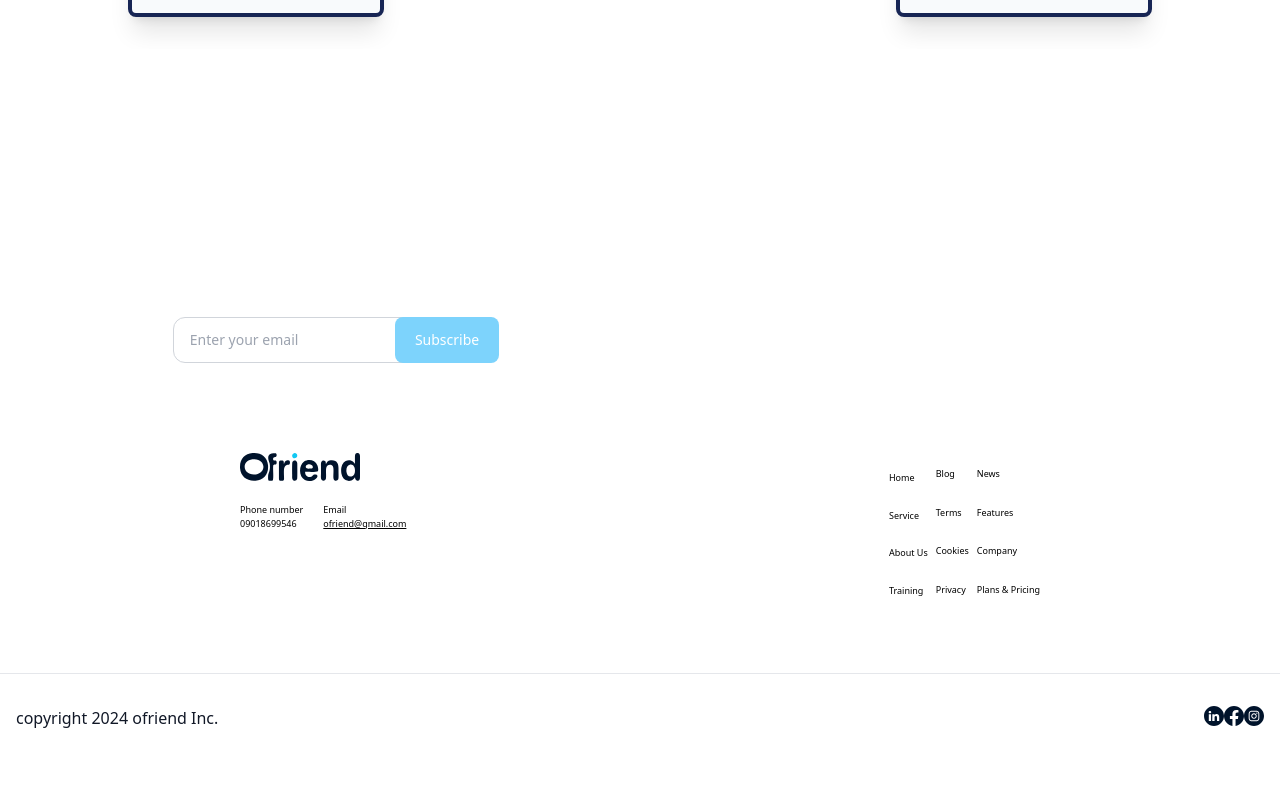
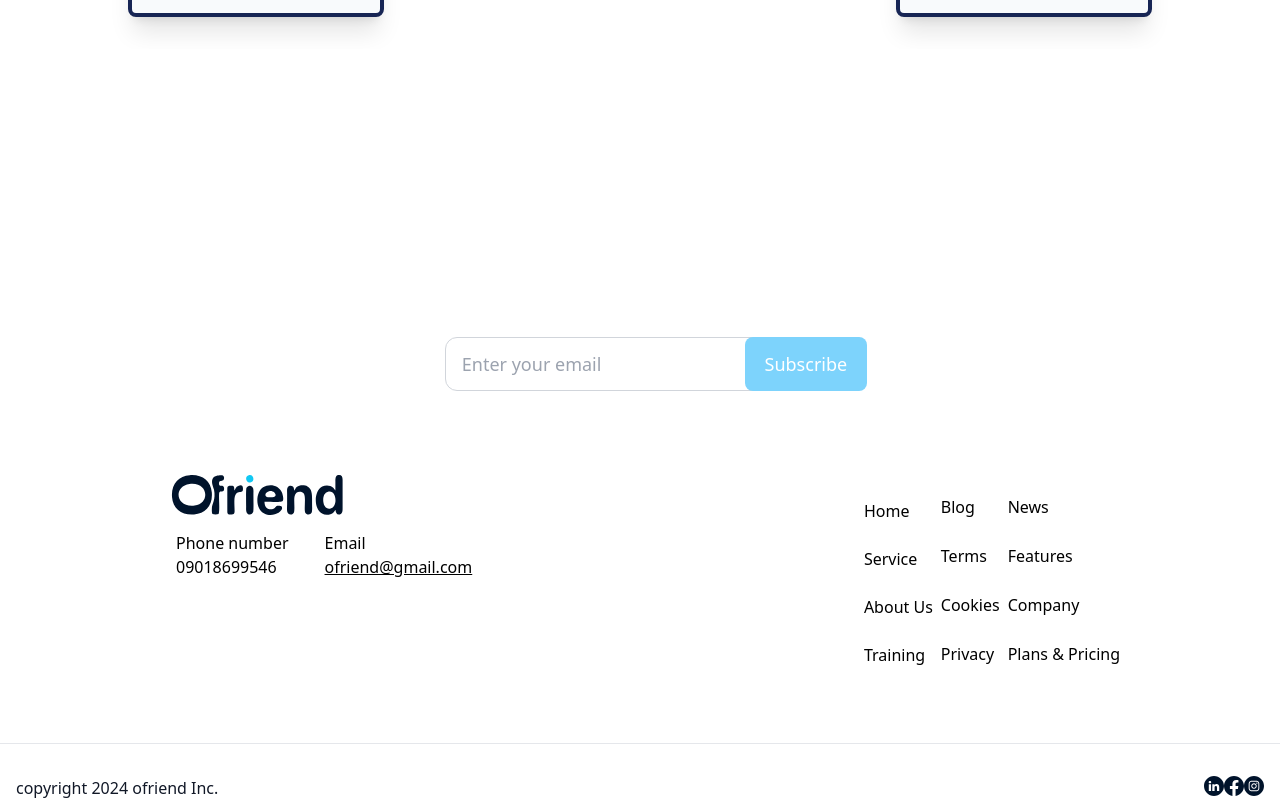
Before and after one commit to devhenode/ofirend-waitlist, a Vue app in the folder client/: page / in a window 1280 px wide. Shown: the part 1359-2159 px from the top of the page. Before the commit the page ends 2089 px from the top, so only its background shows below. Built offline with nearby package versions, Linux system fonts and the light colour scheme.

Commit message:
web view [100%]

```diff
--- a/client/src/components/FooterPage.vue
+++ b/client/src/components/FooterPage.vue
@@ -1,16 +1,16 @@
 <template>
-  <section class="mx-4 w-[90%] md:w-1/2 rounded-3xl bg-white dark:bg-blue-950">
+  <section class="mx-4 w-[90%] md:mx-20 rounded-3xl bg-white dark:bg-blue-950">
     <div class="py-4 md:max-w-full md:py-8 md:px-2">
       <div class=" md:mx-10">
-        <h2 class="mb-2 text-sm text-center whitespace-nowrap italic font-bold text-white md:text-3xl ">Subscribe to get notified on new updates</h2>
-        <p class="mb-8 font-light whitespace-nowrap md:text-lg md:mb-12 text-center text-[9px] text-white">Stay in touch, so we can reach out to you with our latest <br> news and exclusive offers.</p>
+        <h2 class="mb-2 text-sm text-center whitespace-nowrap italic font-bold text-white md:text-5xl ">Subscribe to get notified on new updates</h2>
+        <p class="mb-8 font-light whitespace-nowrap md:text-2xl md:mb-12 text-center text-[9px] text-white">Stay in touch, so we can reach out to you with our latest <br> news and exclusive offers.</p>
         <form action="#">
           <div class="items-center mb-3 space-y-2 max-w-screen-sm flex sm:space-y-0">
-            <div class="relative w-5/6 md:w-3/5 mx-auto">
+            <div class="relative w-5/6 md:w-[40%] mx-auto">
               <label for="email" class="hidden mb-2 text-sm font-medium">Email address</label>
               <div class="relative flex items-center">
                 <input
-                  class="block p-2 md:p-3 text-sm md:pl-4 w-full text-black rounded-xl border border-gray-300 focus:ring-primary-500 focus:border-primary-500 bg-white dark:focus:ring-primary-500 dark:focus:border-primary-500"
+                  class="block p-2 md:p-3 text-sm md:pl-4 md:text-lg w-full text-black rounded-xl border border-gray-300 focus:ring-primary-500 focus:border-primary-500 bg-white dark:focus:ring-primary-500 dark:focus:border-primary-500"
                   placeholder="Enter your email"
                   type="email"
                   id="email"
@@ -18,7 +18,7 @@
                 >
                 <button
                   type="submit"
-                  class="absolute text-sm right-0 top-0 h-full px-3 md:px-5 font-medium text-center text-white bg-sky-300 rounded-lg cursor-pointer hover:bg-sky-600 focus:ring-4 focus:ring-sky-300 dark:bg-sky-600 dark:hover:bg-sky-700 dark:focus:ring-sky-800"
+                  class="absolute text-sm md:text-lg right-0 top-0 h-full px-3 md:px-5 font-medium text-center text-white bg-sky-300 rounded-lg cursor-pointer hover:bg-sky-600 focus:ring-4 focus:ring-sky-300 dark:bg-sky-600 dark:hover:bg-sky-700 dark:focus:ring-sky-800"
                 >
                   Subscribe
                 </button>
@@ -32,10 +32,10 @@
   </section>
 
   <footer class="w-full">
-    <div class="flex justify-between py-3 px-2 w-3/4 md:px-20 md:py-6 md:mx-auto bg-white">
+    <div class="flex justify-between py-3 px-2 w-3/4 md:py-6 md:px-0 md:mx-auto bg-white">
       <div>
         <div class="my-4">
-          <svg width="120" height="40" viewBox="0 0 64 15" fill="none" xmlns="http://www.w3.org/2000/svg">
+          <svg width="120" height="40" viewBox="0 0 64 15" fill="none" xmlns="http://www.w3.org/2000/svg" class="md:w-[60%]">
             <path fill-rule="evenodd" clip-rule="evenodd" d="M6.61419 3.37002C13.6734 2.47369 14.4841 10.6841 8.50564 11.4728C1.37882 12.3692 0.3656 4.19469 6.61419 3.37002ZM0.0278106 8.21021C0.3656 12.6918 3.7432 15.1298 8.30299 14.7714C12.5588 14.4845 15.3622 11.4728 14.9569 6.56101C14.5854 2.11528 11.2077 -0.286936 6.68169 0.0716245C2.45969 0.394283 -0.309978 3.37017 0.0278106 8.21036V8.21021Z" fill="#00132B"/>
             <path fill-rule="evenodd" clip-rule="evenodd" d="M58.5281 6.30999C61.7706 5.37777 62.3448 11.9031 59.5077 12.5485C57.8527 12.9428 56.9406 11.6163 56.7718 10.0388C56.5692 8.2102 57.1096 6.70446 58.5283 6.30999H58.5281ZM61.2978 5.80798C60.9938 5.48532 60.8587 5.12676 60.4872 4.7682C59.4063 3.76432 57.6837 3.65676 56.3665 4.30208C53.1577 5.91553 53.1241 12.7994 56.299 14.4843C57.1772 14.9863 58.4269 15.058 59.4402 14.6994C60.521 14.3409 60.7573 13.7672 61.3316 13.0143C61.3991 14.0899 61.8044 15.058 62.9866 14.7711C64.0336 14.5201 63.9998 13.4803 63.9998 12.2972V1.75641C63.9998 0.609073 63.5607 -0.179699 62.3785 0.0354065C61.3315 0.21461 61.2976 1.29029 61.2976 2.47338C61.2976 3.58481 61.2976 4.69624 61.2976 5.80767L61.2978 5.80798Z" fill="#00132B"/>
             <path fill-rule="evenodd" clip-rule="evenodd" d="M36.4387 6.05898C38.4992 5.52121 40.0865 8.28184 37.6548 8.31774C36.9117 8.31774 35.4255 8.6045 35.1216 7.81573C34.7838 6.8835 35.7633 6.23818 36.4387 6.05898ZM34.7161 10.0745C35.6957 10.0745 41.1337 10.3255 41.539 9.75183C42.0119 9.14226 41.539 7.31371 41.3025 6.66839C40.1203 3.72841 36.5062 3.11899 34.1757 4.62473C31.3385 6.48919 31.1359 12.7276 34.6148 14.4486C38.195 16.2771 42.4847 13.0861 41.0324 11.7237C40.7621 11.4727 39.9853 11.4369 39.5462 11.5443C39.0733 11.6519 38.8706 12.0822 38.5667 12.3331C37.6548 13.1937 34.6823 13.3011 34.7161 10.0743V10.0745Z" fill="#00132B"/>
@@ -48,12 +48,12 @@
         </div>
 
         <div class="flex justify-between">
-          <div class="grid whitespace-nowrap text-[9px] justify-between">
+          <div class="grid whitespace-nowrap text-[9px] md:px-4 md:text-[16px] justify-between">
             <p>Phone number</p>
             <p>09018699546</p>
           </div>
 
-          <div class="grid pl-2 text-[9px] md:mx-3 justify-between">
+          <div class="grid pl-2 text-[9px] md:text-[16px] md:mx-3 justify-between">
             <p>Email</p>
             <a class="underline">ofriend@gmail.com</a>
           </div>
@@ -61,15 +61,15 @@
         </div>
       </div>
       <div class="flex my-5 h-2/3 ml-9 space-y-4 space-x-2 justify-between">
-        <div class="grid text-[9px] mt-5 text-nowrap space-y-6">
+        <div class="grid text-[9px] md:text-[16px] mt-5 text-nowrap space-y-6">
           <a v-for="link in footerOne" :key="link.name" :href="link.href">{{ link.name }}</a>
         </div>
 
-        <div class="grid text-[9px]  space-y-6">
+        <div class="grid text-[9px] md:text-[16px]  space-y-6">
           <a v-for="link in footerTwo" :key="link.name" :href="link.href">{{ link.name }}</a>
         </div>
 
-        <div class="grid text-nowrap text-[9px] space-y-6">
+        <div class="grid text-nowrap text-[9px] md:text-[16px] space-y-6">
           <a v-for="link in footerThree" :key="link.name" :href="link.href">{{ link.name }}</a>
         </div>
       </div>
```
